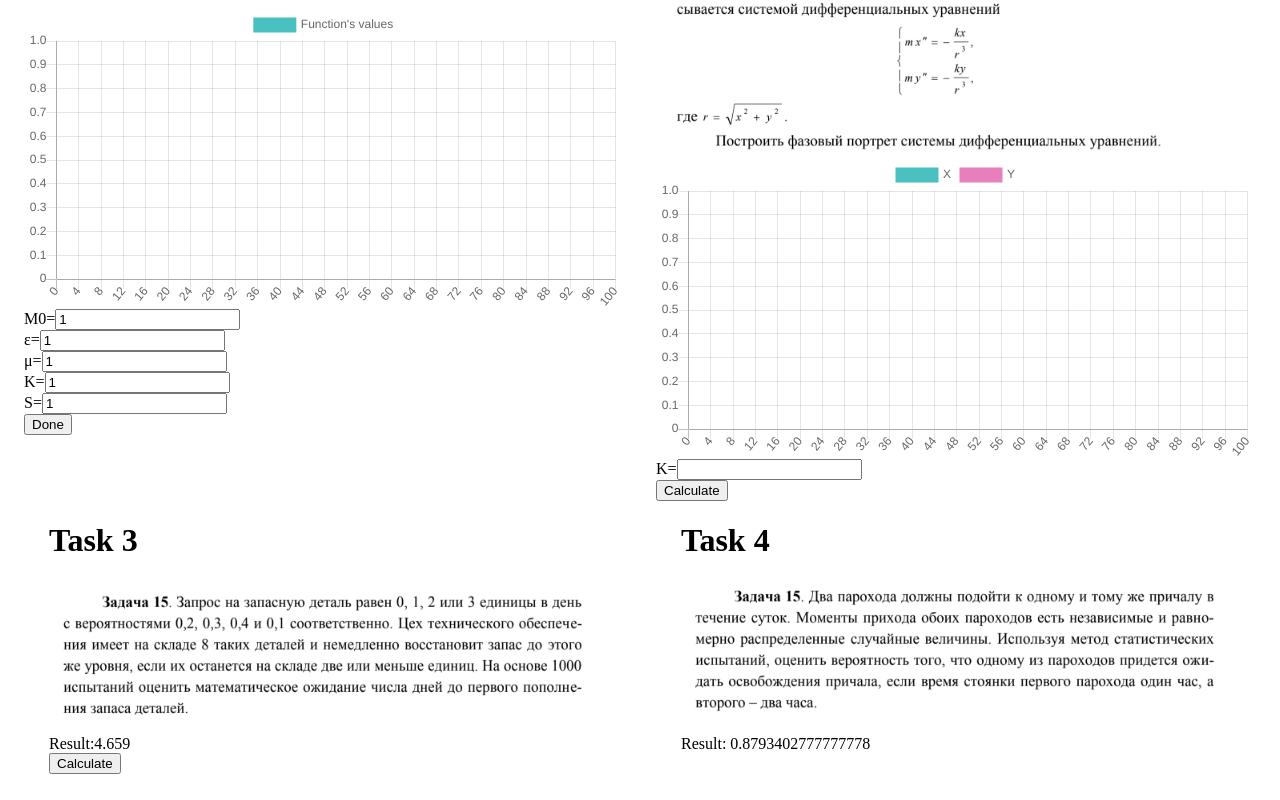
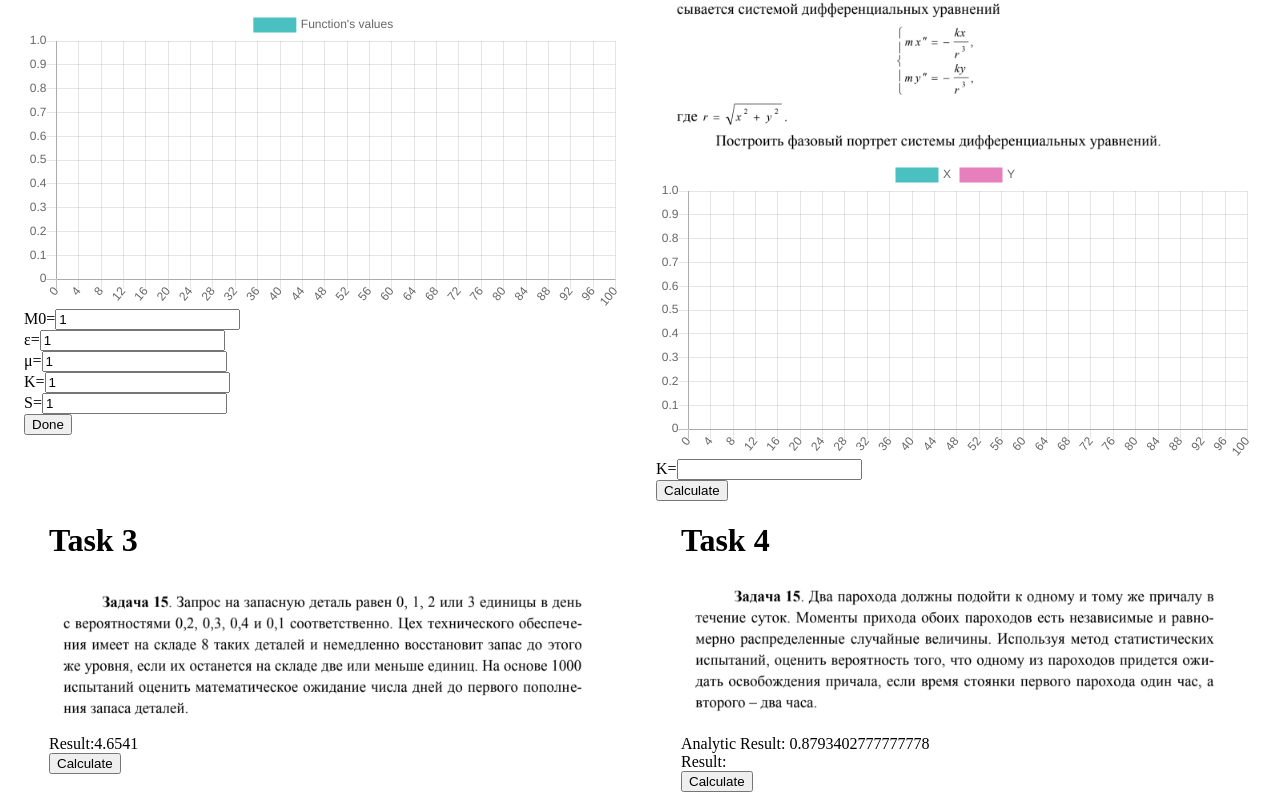
Before and after one commit to lexprom/modelling, a React (Create React App) app: page / in a window 1280 px wide. Shown: the part 233-1033 px from the top of the page. Built offline with nearby package versions, Linux system fonts and the light colour scheme.

Commit message:
Fixed the 4 task

```diff
--- a/src/ExpectedValueDiscrete/index.js
+++ b/src/ExpectedValueDiscrete/index.js
@@ -2,7 +2,7 @@ import React, { Component } from 'react'
 
 import Image from "./assets/task3.png"
 
-const NUMBER_OF_EXPERIMENTS = 1000;
+const NUMBER_OF_EXPERIMENTS = 10000;
 const MIN_NUMBER_OF_DETAILS = 5;
 
 class ExpectedValueDiscrete extends Component {
--- a/src/GeometricProbability/index.js
+++ b/src/GeometricProbability/index.js
@@ -7,16 +7,36 @@ const FIRST_STEAMER_TIME = 1;
 const SECOND_STEAMER_TIME = 2;
 
 export default class GeometricProbability extends Component {
+  constructor(props) {
+    super(props);
+    this.state = {
+      result: ""
+    }
+  }
+
+  generateSteamersTime = () => {
+    let result = [];
+
+    for (let index = 0; index < 10000; index++) {
+      const firstSteamerTime = Math.floor(Math.random() * 24);
+      const secondSteamerTime = Math.floor(Math.random() * 24);
+      let count = 0;
+
+      if (firstSteamerTime >= FIRST_STEAMER_TIME && secondSteamerTime >= SECOND_STEAMER_TIME) {
+        count++;
+        result.push(count);
+      }
+    }
+    const sum = result.reduce((acc, currentVal) => acc + currentVal);
+    this.setState({ result: sum / 10000 })
+  }
+
   calculate() {
-    const fullSquare = this.square(ALL_DAY_HOURS);
-    const trianglesSquare = (this.square(ALL_DAY_HOURS - FIRST_STEAMER_TIME) + this.square(ALL_DAY_HOURS - SECOND_STEAMER_TIME)) / 2;
+    const fullSquare = Math.pow(ALL_DAY_HOURS, 2);
+    const trianglesSquare = (Math.pow(ALL_DAY_HOURS - FIRST_STEAMER_TIME, 2) + Math.pow(ALL_DAY_HOURS - SECOND_STEAMER_TIME, 2)) / 2;
     const specifiedSquare = fullSquare - trianglesSquare;
     const foundProbability = 1 - (specifiedSquare / fullSquare);
     return foundProbability;
-  }
-
-  square(value) {
-    return value * value;
   }
 
   render() {
@@ -24,7 +44,9 @@ export default class GeometricProbability extends Component {
       <div>
         <h1>Task 4</h1>
         <img src={Image} height="150px" width="550px" alt="help" />
-        <div>Result: {this.calculate()}</div>
+        <div>Analytic Result: {this.calculate()}</div>
+        <div>Result: {this.state.result}</div>
+        <button onClick={this.generateSteamersTime}>Calculate</button>
       </div>
     )
   }
```
